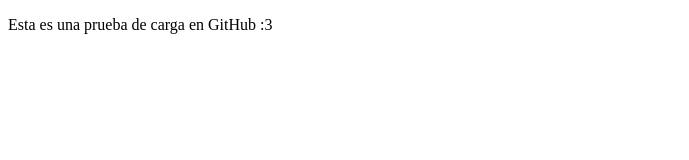
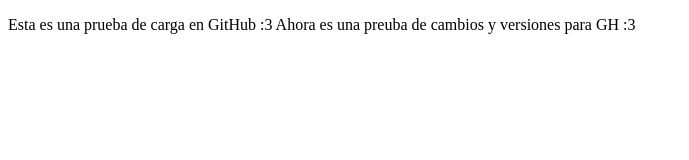
Before and after one commit to Mayocode707/PruebaCargaGH, a plain HTML site: page index.html in a window 1280 px wide. Shown: the whole page, without its empty margins (0-689 px from the left). Drawn offline with Linux system fonts and the light colour scheme.

Commit message:
Cambios agregados para prueba de modificacion

```diff
--- a/index.html
+++ b/index.html
@@ -9,6 +9,8 @@
 <body>
     <p>
         Esta es una prueba de carga en GitHub :3
+
+        Ahora es una preuba de cambios y versiones para GH :3
     </p>
 </body>
 </html>
```
